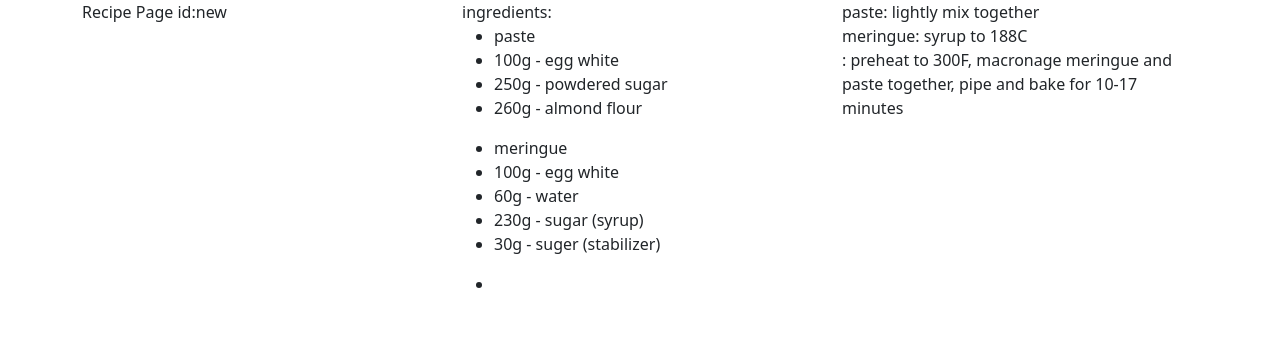
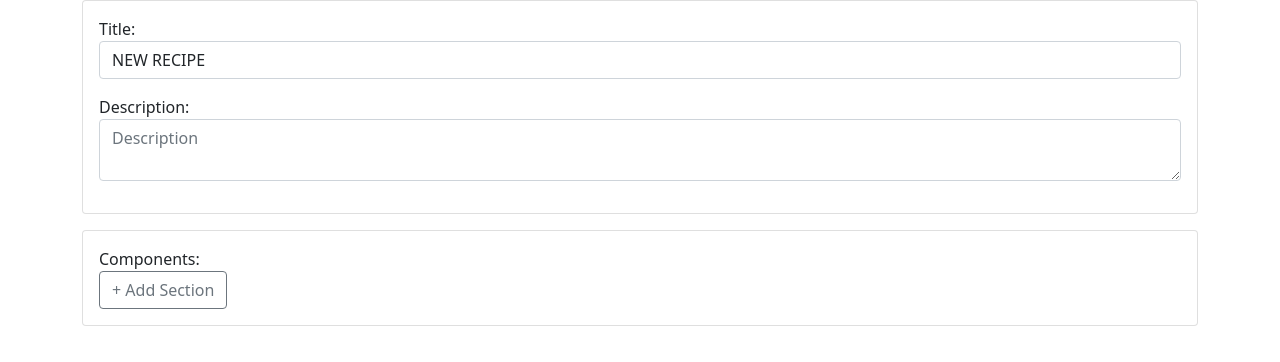
Before and after one commit to reddenx/recipejournal, a Vue app in the folder src/recipe-journal-client/: page /#/recipes/new in a window 1280 px wide. Shown: the top 362 px of the page. Built offline with nearby package versions, Linux system fonts and the light colour scheme.

Commit message:
input form work

```diff
--- a/src/recipe-journal-client/src/components/RecipeInput.vue
+++ b/src/recipe-journal-client/src/components/RecipeInput.vue
@@ -1,15 +1,167 @@
 <template>
   <div>
-      recipe input form
+    <div class="card mb-3">
+      <div class="card-body">
+        <span v-show="recipe.id">ID: {{ recipe.id }}</span>
+
+        Title:
+        <input
+          type="text"
+          class="form-control mb-3"
+          placeholder="Recipe Name"
+          v-model="recipe.title"
+        />
+
+        Description:
+        <textarea
+          type="text"
+          class="form-control mb-3"
+          placeholder="Description"
+          v-model="recipe.description"
+        />
+      </div>
+    </div>
+
+    <div class="card">
+      <div class="card-body">
+        Components:
+        <div>
+          <div
+            class="card"
+            v-for="component in recipe.components"
+            :key="component.name + component.order"
+          >
+            <div class="card-body">
+              Ingredients:
+              <div class="card mb-3">
+                <div class="card-body">
+                  <ul>
+                    <li
+                      v-for="(ingredient, index) in component.ingredients"
+                      :key="index"
+                    >
+                      <input
+                        type="text"
+                        class="form-control"
+                        v-model="ingredient.name"
+                        placeholder="name"
+                      />
+                      <input
+                        type="number"
+                        class="form-control"
+                        v-model="ingredient.amount"
+                        placeholder="amount"
+                      />
+                      <input
+                        type="text"
+                        class="form-control"
+                        v-model="ingredient.unit"
+                        placeholder="unit"
+                      />
+                      <button
+                        type="button"
+                        class="btn btn-danger"
+                        @click="deleteIngredient(component, ingredient)"
+                      >
+                        DELETE
+                      </button>
+                    </li>
+                  </ul>
+                  <button
+                    type="button"
+                    class="btn btn-outline-secondary"
+                    @click="addIngredient(component)"
+                  >
+                    + Ingredient
+                  </button>
+                </div>
+              </div>
+
+              Instructions:
+
+<!-- you left off here building out the instructions add/remove/order inputs -->
+
+              <textarea class="form-control"> </textarea>
+              <button
+                type="button"
+                class="btn btn-outline-secondary"
+                @click="addInstruction(component)"
+              >
+                +Instruction
+              </button>
+            </div>
+          </div>
+
+          <button
+            type="button"
+            class="btn btn-outline-secondary"
+            @click="addComponent"
+          >
+            + Add Section
+          </button>
+        </div>
+      </div>
+    </div>
   </div>
 </template>
 
 <script>
+import {
+  Ingredient,
+  Instruction,
+  RecipeComponentDto,
+  RecipeDto,
+} from "../scripts/recipe_api";
+
 export default {
-
-}
+  props: {
+    value: Object,
+  },
+  data: () => ({
+    /** @type {RecipeDto} */
+    recipe: new RecipeDto(null, "", "", []),
+  }),
+  watch: {
+    value() {
+      this.recipe = this.value;
+    },
+  },
+  mounted() {
+    this.recipe = this.value;
+  },
+  methods: {
+    save() {},
+    addComponent() {
+      let largestComponentOrder = 0;
+      this.recipe.components.forEach((c) =>
+        c.order > largestComponentOrder
+          ? (largestComponentOrder = c.order)
+          : null
+      );
+      this.recipe.components.push(
+        new RecipeComponentDto(
+          "Component Name",
+          largestComponentOrder + 1,
+          [],
+          []
+        )
+      );
+    },
+    addIngredient(component) {
+      component.ingredients.push(new Ingredient("", null, ""));
+    },
+    deleteIngredient(component, ingredient) {
+      component.ingredients = component.ingredients.filter(
+        (i) => i !== ingredient
+      );
+    },
+    /** @param {RecipeComponentDto} component */
+    addInstruction(component) {
+      component.instructions.push(new Instruction(""));
+    },
+  },
+};
 </script>
 
 <style>
-
 </style>
--- a/src/recipe-journal-client/src/router/index.js
+++ b/src/recipe-journal-client/src/router/index.js
@@ -2,6 +2,7 @@ import Vue from 'vue'
 import VueRouter from 'vue-router'
 import HomePage from '../views/HomePage.vue'
 import RecipePage from '../views/RecipePage'
+import CreateRecipePage from '../views/CreateRecipePage'
 
 Vue.use(VueRouter)
 
@@ -16,11 +17,16 @@ const routes = [
     name: 'recipe list',
   },
   {
+    path: '/recipes/new',
+    name: 'create recipe',
+    component: CreateRecipePage
+  },
+  {
     path: '/recipes/:recipeId',
     name: 'recipe',
     component: RecipePage,
     props: true
-  }
+  },
 ]
 
 const router = new VueRouter({
--- a/src/recipe-journal-client/src/scripts/recipe_api.js
+++ b/src/recipe-journal-client/src/scripts/recipe_api.js
@@ -24,14 +24,14 @@ export default class RecipeApi {
                     new Ingredient('egg white', '100', 'g'),
                     new Ingredient('powdered sugar', '250', 'g'),
                     new Ingredient('almond flour', '260', 'g'),
-                ], 'lightly mix together'),
+                ], [new Instruction('lightly mix together')]),
                 new RecipeComponentDto('meringue', 2, [
                     new Ingredient('egg white', 100, 'g'),
                     new Ingredient('water', 60, 'g'),
                     new Ingredient('sugar (syrup)', 230, 'g'),
                     new Ingredient('suger (stabilizer)', 30, 'g'),
-                ], 'syrup to 188C'),
-                new RecipeComponentDto('', 3, [], 'preheat to 300F, macronage meringue and paste together, pipe and bake for 10-17 minutes'),
+                ], [new Instruction('syrup to 188C')]),
+                new RecipeComponentDto('', 3, [], new Instruction('preheat to 300F, macronage meringue and paste together, pipe and bake for 10-17 minutes')),
             ]));
         });
     }
@@ -100,12 +100,24 @@ export default class RecipeApi {
 }
 
 export class RecipeListItemDto {
+    /**
+     *
+     * @param {String} id
+     * @param {String} title
+     */
     constructor(id, title) {
         this.id = id;
         this.title = title;
     }
 }
 export class RecipeDto {
+    /**
+     *
+     * @param {String} id
+     * @param {String} title
+     * @param {String} description
+     * @param {RecipeComponentDto[]} components
+     */
     constructor(id, title, description, components) {
         this.id = id;
         this.title = title;
@@ -114,6 +126,13 @@ export class RecipeDto {
     }
 }
 export class RecipeComponentDto {
+    /**
+     *
+     * @param {String} name
+     * @param {Number} order
+     * @param {Ingredient[]} ingredients
+     * @param {Instruction[]} instructions
+     */
     constructor(name, order, ingredients, instructions) {
         this.name = name;
         this.order = order;
@@ -122,6 +141,12 @@ export class RecipeComponentDto {
     }
 }
 export class Ingredient {
+    /**
+     *
+     * @param {String} name
+     * @param {Number} amount
+     * @param {String} unit
+     */
     constructor(name, amount, unit) {
         this.name = name;
         this.amount = amount;
@@ -129,11 +154,23 @@ export class Ingredient {
     }
 }
 export class Instruction {
+    /**
+     *
+     * @param {String} description
+     */
     constructor(description) {
         this.description = description;
     }
 }
 export class JournalEntryDto {
+    /**
+     *
+     * @param {String} id
+     * @param {String} author
+     * @param {Date} date
+     * @param {String} description
+     * @param {RecipeDto} recipeUsed
+     */
     constructor(id, author, date, description, recipeUsed) {
         this.id = id;
         this.author = author;
--- /dev/null
+++ b/src/recipe-journal-client/src/views/CreateRecipePage.vue
@@ -0,0 +1,28 @@
+<template>
+  <div class="container">
+    <div class="row">
+      <div class="col">
+        <RecipeInput v-model="newRecipe" />
+      </div>
+    </div>
+  </div>
+</template>
+
+<script>
+import RecipeInput from "../components/RecipeInput";
+import { RecipeDto } from "../scripts/recipe_api";
+
+export default {
+  components: { RecipeInput },
+  data: () => ({
+    newRecipe: {},
+  }),
+  mounted() {
+    this.newRecipe = new RecipeDto(null, "NEW RECIPE", "", []);
+  },
+  methods: {},
+};
+</script>
+
+<style>
+</style>
```
